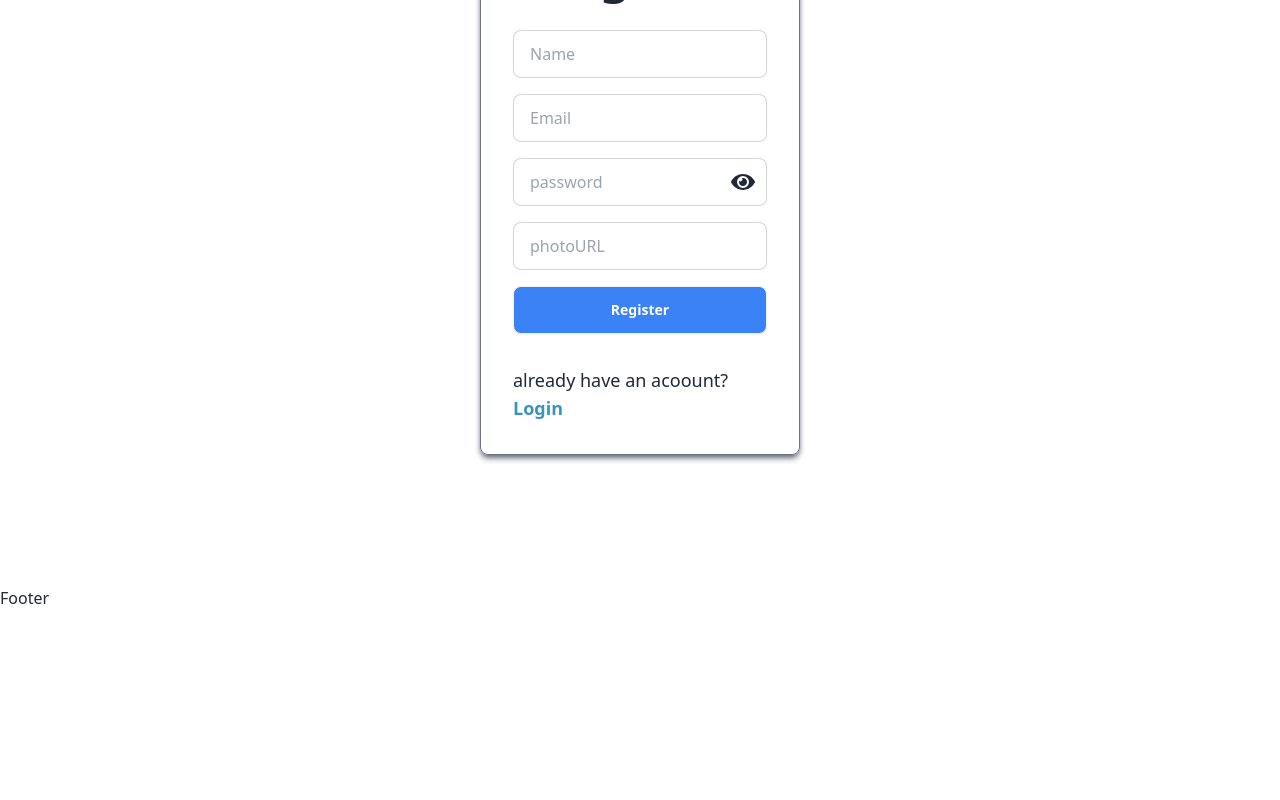
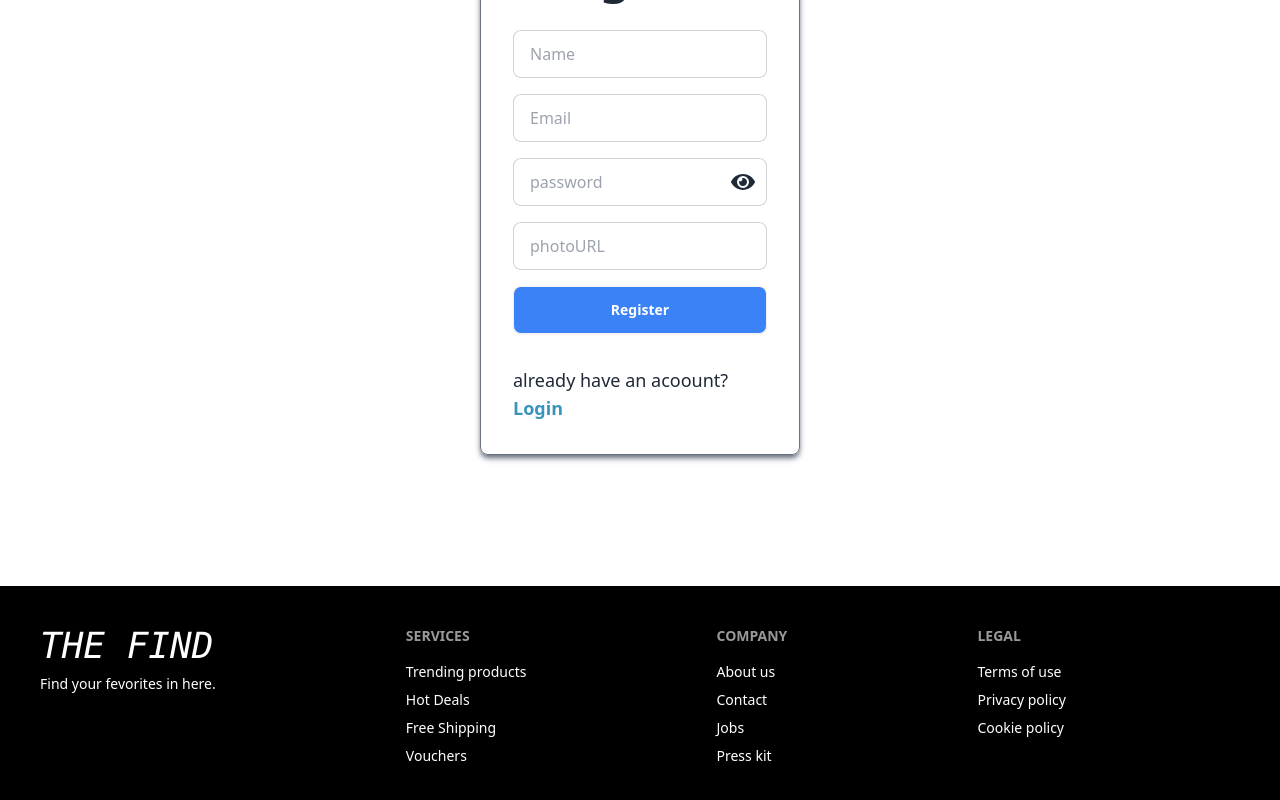
Before and after one commit to masum362/mern-filtering-client, a React (Vite) app: page /register in a window 1280 px wide. Shown: the part 214-1014 px from the top of the page. Before the commit the page ends 824 px from the top, so only its background shows below. Built offline with nearby package versions, Linux system fonts and the light colour scheme; no server answers.

Commit message:
added footer

```diff
--- a/src/App.jsx
+++ b/src/App.jsx
@@ -7,7 +7,9 @@ function App() {
   return (
     <>
       <Navbar />
+      <div className="min-h-screen">
       <Outlet />
+      </div>
       <Footer />
     </>
   )
--- /dev/null
+++ b/src/components/errorElement/ErrorPage.jsx
@@ -0,0 +1,16 @@
+import React from 'react'
+import { Link } from 'react-router-dom'
+
+const ErrorPage = () => {
+    return (
+        <div className='w-full h-screen flex items-center justify-center flex-col gap-4'>
+            <div className='flex flex-col items-center justify-center gap-4'>
+                <h1 className='text-9xl font-bold'>Ooops</h1>
+                <p className='text-xl '>Something went wrong!</p>
+                <Link to={"/"}><button className='btn bg-transparent border-2 border-themePrimary hover:bg-themePrimary hover:text-white'>Back To Home</button></Link>
+            </div>
+        </div>
+    )
+}
+
+export default ErrorPage
--- a/src/components/loading/Loading.jsx
+++ b/src/components/loading/Loading.jsx
@@ -1,9 +1,11 @@
 import React from 'react'
 
 const Loading = () => {
-  return (
-    <div>Loading</div>
-  )
+    return (
+        <div className='w-full min-h-screen flex items-center justify-center '>
+            <span className="loading loading-spinner loading-lg"></span>
+        </div>
+    )
 }
 
 export default Loading
--- a/src/pages/register/Register.jsx
+++ b/src/pages/register/Register.jsx
@@ -41,8 +41,8 @@ const Register = () => {
                     transition: Bounce,
                 })
                 setTimeout(() => {
+                    navigate("/");
                     window.location.reload();
-                    navigate("/");
                 }, 2000);
             }).catch(err => console.log(err.message));
         }).catch(err => console.log(err.message));
--- a/src/router/PrivateRoute.jsx
+++ b/src/router/PrivateRoute.jsx
@@ -1,6 +1,7 @@
 import React from 'react'
 import useAuth from '../hooks/useAuth'
 import { Navigate, useLocation } from 'react-router-dom'
+import Loading from '../components/loading/Loading';
 
 const PrivateRoute = ({ children }) => {
 
@@ -9,7 +10,7 @@ const PrivateRoute = ({ children }) => {
 
 
     const { user, loading } = useAuth()
-    if (loading) return <div>Loading</div>
+    if (loading) return <Loading />
     if (user) return  children
     return <Navigate to={"/login"} state={location.pathname} />
 }
--- a/src/router/router.jsx
+++ b/src/router/router.jsx
@@ -4,11 +4,13 @@ import Home from "../pages/home/Home";
 import Login from "../pages/login/Login";
 import Register from "../pages/register/Register";
 import PrivateRoute from "./PrivateRoute";
+import ErrorPage from "../components/errorElement/ErrorPage";
 
 const router = createBrowserRouter([
     {
         path: "/",
         element: <App />,
+        errorElement:<ErrorPage></ErrorPage>,
         children: [
             {
                 path: "/",
--- a/src/shared/footer/Footer.jsx
+++ b/src/shared/footer/Footer.jsx
@@ -1,8 +1,38 @@
 import React from 'react'
+import { Link } from 'react-router-dom'
+// import Logo from '../../components/logo/Logo'
 
 const Footer = () => {
   return (
-    <div>Footer</div>
+    <footer className="footer bg-black text-white p-10">
+      <aside>
+      <Link to={"/"} className='font-mono text-4xl uppercase italic'>The Find</Link>
+
+        <p>
+          Find your fevorites in here.
+        </p>
+      </aside>
+      <nav>
+        <h6 className="footer-title">Services</h6>
+        <a className="link link-hover">Trending products</a>
+        <a className="link link-hover">Hot Deals</a>
+        <a className="link link-hover">Free Shipping</a>
+        <a className="link link-hover">Vouchers</a>
+      </nav>
+      <nav>
+        <h6 className="footer-title">Company</h6>
+        <a className="link link-hover">About us</a>
+        <a className="link link-hover">Contact</a>
+        <a className="link link-hover">Jobs</a>
+        <a className="link link-hover">Press kit</a>
+      </nav>
+      <nav>
+        <h6 className="footer-title">Legal</h6>
+        <a className="link link-hover">Terms of use</a>
+        <a className="link link-hover">Privacy policy</a>
+        <a className="link link-hover">Cookie policy</a>
+      </nav>
+    </footer>
   )
 }
 
```
